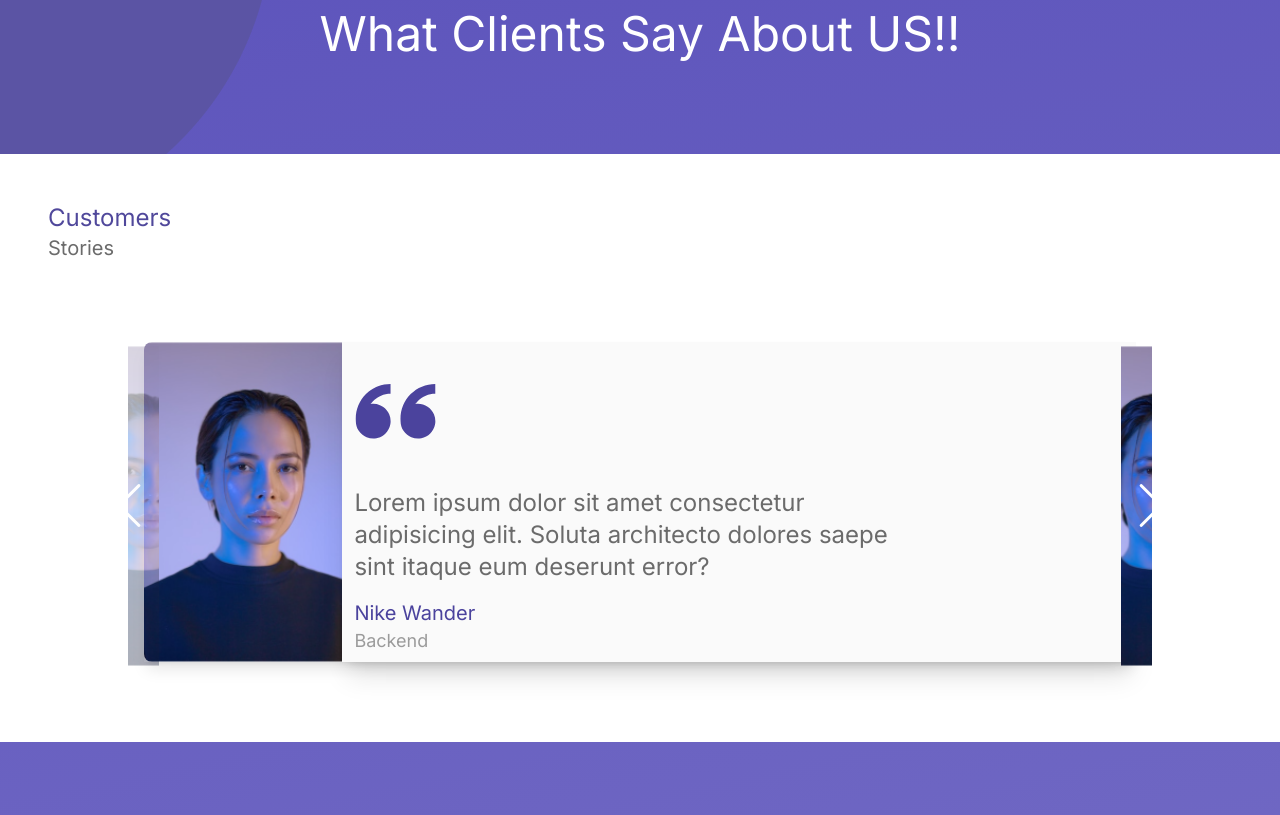
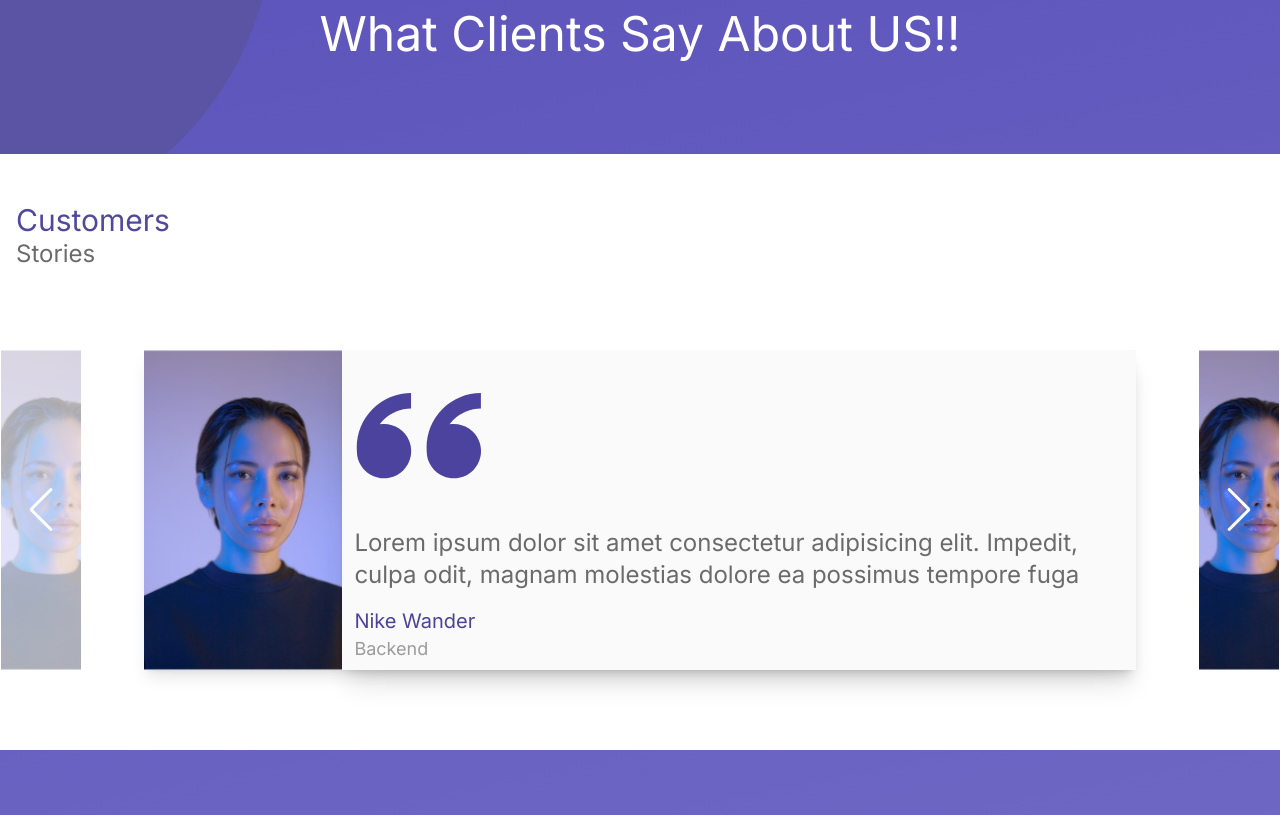
Before and after one commit to Mudassir-Nawaz/Smart-home, a plain HTML site: page index.html in a window 1280 px wide. Shown: the part 1405-2220 px from the top of the page. Drawn offline with nearby package versions, Linux system fonts and the light colour scheme.

Commit message:
last fix of today

```diff
--- a/assets/js/landing.js
+++ b/assets/js/landing.js
@@ -170,3 +170,14 @@ setInterval(() => {
 
   }
 }, 100);
+
+setInterval(() => {
+
+  let mouse = document.querySelector('.mousey');
+  if(documentBody.classList.toString().includes('fp-viewing-eight')){
+    mouse.style.backgroundColor = "#50489B"
+  }else{
+    mouse.style.backgroundColor = "transparent"
+
+  }
+}, 1000);
--- a/index.html
+++ b/index.html
@@ -24,6 +24,10 @@
 
     <style>
       .swiper {
+        width: 100%;
+        height: 100%;
+      }
+      .swiper.mySwiper-2 {
         width: 80%;
         height: 100%;
       }
@@ -55,32 +59,51 @@
         height: 100%;
         object-fit: cover;
       }
-      .swiper-button-next {
+      .swiper-button-next.testi {
         /* margin: 100px; */
         background-image: url('./assets/images/profile-big.png');
         background-size: cover;
         background-position: center;
-        padding: 0 30px !important;
+        padding: 0 40px !important;
         color: #fff;
         margin: -22px -39px !important;
         z-index: 1000;
         position: absolute !important;
-        top: 22% !important;
+        top: 50% !important;
+        right: 40px !important;
+        transform: translateY(-25%);
       }
-      .swiper-button-prev {
+      .swiper-button-prev.testi {
         background-image: url('./assets/images/profile-big.png');
         background-size: cover;
         background-position: center;
-        padding: 0 30px !important;
+        padding: 0 40px !important;
         color: #fff;
         margin: -22px -39px !important;
         z-index: 100;
         position: absolute !important;
-        top: 22% !important;
+        top: 50% !important;
+        left: 40px !important;
+        transform: translateY(-25%);
+      }
+      @media (max-width:1024px){
+        .swiper-button-next.testi,
+        .swiper-button-prev.testi {
+          display: none !important;
+        }
       }
       @media (max-width:768px) {
         .small-hide {
           display: none !important;
+        }
+
+        @media only screen and (max-width: 1024px) and (min-width: 768px)  {
+          .swiper-button-next.testi {
+            right: -90px !important;
+          }
+          .swiper-button-prev.testi {
+            left: -90px !important;
+          }
         }
       }
     </style>
@@ -250,29 +273,29 @@
     <div>
       <h1 class="text-center text-3xl md:text-4xl lg:text-5xl mb-16 md:my-24 text-white hidden md:block">What Clients Say About US!!</h1>
     </div>
-    <section class="mb-12 md:bg-white" id="testimonials">
-        <div class="container mx-auto">
+    <section class="mb-12 lg:bg-white" id="testimonials">
+        <div class="container mx-auto relative">
           <h1 class="text-center text-3xl md:text-4xl lg:text-5xl mb-16 md:my-24 text-white block md:hidden">What Clients Say About US!!</h1>
 
           <!-- new carousel -->
-          <div class="mx-4 pt-12 xl:px-8 2xl:pl-40 z-50">
-            <h1 class="text-darkPurple text-xl lg:text-2xl">Customers</h1>
-            <p class="text-grayAccent text-lg lg:text-xl">Stories</p>
+          <div class="mx-4 pt-12 z-50 hidden lg:block">
+            <h1 class="text-darkPurple text-xl lg:text-2xl xl:text-3xl">Customers</h1>
+            <p class="text-grayAccent text-lg lg:text-xl  xl:text-2xl">Stories</p>
           </div>
-          <div class="swiper mySwiper-2 hidden md:block py-16 relative mx-auto" style="padding: 5em 0 !important;">
-            <div class="swiper-button-next min-h-[320px]"></div>
-            <div class="swiper-button-prev min-h-[320px]"></div>
+          <div class="swiper-button-next testi min-h-[320px]"></div>
+          <div class="swiper-button-prev testi min-h-[320px]"></div>
+          <div class="swiper mySwiper-2 hidden lg:block py-16 relative mx-auto" style="padding: 5em 0 !important;">
             <div class="swiper-wrapper">
               <div class="swiper-slide">
                 <div class="flex mx-4 h-80 shadow-lg">
                   <div class="w-[20%] h-80 ">
-                    <img src="./assets/images/profile-big.png" alt="" class="w-full h-full object-cover aspect-auto rounded-tl-lg rounded-bl-lg">
+                    <img src="./assets/images/profile-big.png" alt="" class="w-full h-full object-cover aspect-auto ">
                   </div>
                   <div class="bg-[#fafafa] pl-3 pr-1 flex flex-col justify-center items-start w-[80%] h-80 shadow-xl">
                     <svg class="mb-2 inline py-10"  viewBox="0 0 35 24" fill="none" xmlns="http://www.w3.org/2000/svg">
                       <path d="M8.09705 9.17704C9.54567 9.17704 10.9617 9.6066 12.1662 10.4114C13.3707 11.2162 14.3095 12.3601 14.8638 13.6985C15.4182 15.0368 15.5632 16.5095 15.2806 17.9303C14.998 19.351 14.3004 20.6561 13.2761 21.6804C12.2518 22.7047 10.9467 23.4023 9.52596 23.6849C8.10518 23.9675 6.6325 23.8225 5.29416 23.2681C3.95582 22.7138 2.81192 21.775 2.00711 20.5705C1.2023 19.366 0.77274 17.95 0.77274 16.5014L0.739258 15.455C0.739258 11.57 2.28259 7.84403 5.02974 5.09688C7.77689 2.34973 11.5028 0.806396 15.3879 0.806396V4.99172C14.0132 4.98802 12.6515 5.25688 11.3813 5.78274C10.1112 6.3086 8.95797 7.08103 7.98824 8.05537C7.61134 8.43156 7.26365 8.83592 6.94818 9.26493C7.32277 9.20634 7.70573 9.17495 8.09496 9.17495L8.09705 9.17704ZM26.931 9.17704C28.3796 9.17704 29.7957 9.6066 31.0002 10.4114C32.2046 11.2162 33.1434 12.3601 33.6978 13.6985C34.2521 15.0368 34.3972 16.5095 34.1146 17.9303C33.832 19.351 33.1344 20.6561 32.1101 21.6804C31.0857 22.7047 29.7807 23.4023 28.3599 23.6849C26.9391 23.9675 25.4665 23.8225 24.1281 23.2681C22.7898 22.7138 21.6459 21.775 20.8411 20.5705C20.0363 19.366 19.6067 17.95 19.6067 16.5014L19.5732 15.455C19.5732 11.57 21.1165 7.84403 23.8637 5.09688C26.6108 2.34973 30.3368 0.806396 34.2218 0.806396V4.99172C32.8472 4.98802 31.4854 5.25688 30.2153 5.78274C28.9452 6.3086 27.7919 7.08103 26.8222 8.05537C26.4453 8.43156 26.0976 8.83592 25.7821 9.26493C26.1567 9.20634 26.5397 9.17495 26.931 9.17495V9.17704Z" fill="#4B439D" fill-opacity="1"/>
                     </svg>
-                    <p class="text-2xl text-start text-[#6b6b6b] mb-4 w-[70%]">Lorem ipsum dolor sit amet consectetur adipisicing elit. Soluta architecto dolores saepe sint itaque eum deserunt error?</p>
+                    <p class="text-2xl text-start text-[#6b6b6b] mb-4">Lorem ipsum dolor sit amet consectetur adipisicing elit. Impedit, culpa odit, magnam molestias dolore ea possimus tempore fuga</p>
                     <h3 class="text-prupleAccent text-xl bgpr">Nike Wander</h3>
                     <h6 class="text-[#9b9b9b] mb-2">Backend</h6>
                   </div>
@@ -281,13 +304,13 @@
               <div class="swiper-slide">
                 <div class="flex mx-4 h-80 shadow-lg">
                   <div class="w-[20%] h-80 ">
-                    <img src="./assets/images/profile-big.png" alt="" class="w-full h-full object-cover aspect-auto rounded-tl-lg rounded-bl-lg">
+                    <img src="./assets/images/profile-big.png" alt="" class="w-full h-full object-cover aspect-auto ">
                   </div>
                   <div class="bg-[#fafafa] pl-3 pr-1 flex flex-col justify-center items-start w-[80%] h-80 shadow-xl">
                     <svg class="mb-2 inline py-10"  viewBox="0 0 35 24" fill="none" xmlns="http://www.w3.org/2000/svg">
                       <path d="M8.09705 9.17704C9.54567 9.17704 10.9617 9.6066 12.1662 10.4114C13.3707 11.2162 14.3095 12.3601 14.8638 13.6985C15.4182 15.0368 15.5632 16.5095 15.2806 17.9303C14.998 19.351 14.3004 20.6561 13.2761 21.6804C12.2518 22.7047 10.9467 23.4023 9.52596 23.6849C8.10518 23.9675 6.6325 23.8225 5.29416 23.2681C3.95582 22.7138 2.81192 21.775 2.00711 20.5705C1.2023 19.366 0.77274 17.95 0.77274 16.5014L0.739258 15.455C0.739258 11.57 2.28259 7.84403 5.02974 5.09688C7.77689 2.34973 11.5028 0.806396 15.3879 0.806396V4.99172C14.0132 4.98802 12.6515 5.25688 11.3813 5.78274C10.1112 6.3086 8.95797 7.08103 7.98824 8.05537C7.61134 8.43156 7.26365 8.83592 6.94818 9.26493C7.32277 9.20634 7.70573 9.17495 8.09496 9.17495L8.09705 9.17704ZM26.931 9.17704C28.3796 9.17704 29.7957 9.6066 31.0002 10.4114C32.2046 11.2162 33.1434 12.3601 33.6978 13.6985C34.2521 15.0368 34.3972 16.5095 34.1146 17.9303C33.832 19.351 33.1344 20.6561 32.1101 21.6804C31.0857 22.7047 29.7807 23.4023 28.3599 23.6849C26.9391 23.9675 25.4665 23.8225 24.1281 23.2681C22.7898 22.7138 21.6459 21.775 20.8411 20.5705C20.0363 19.366 19.6067 17.95 19.6067 16.5014L19.5732 15.455C19.5732 11.57 21.1165 7.84403 23.8637 5.09688C26.6108 2.34973 30.3368 0.806396 34.2218 0.806396V4.99172C32.8472 4.98802 31.4854 5.25688 30.2153 5.78274C28.9452 6.3086 27.7919 7.08103 26.8222 8.05537C26.4453 8.43156 26.0976 8.83592 25.7821 9.26493C26.1567 9.20634 26.5397 9.17495 26.931 9.17495V9.17704Z" fill="#4B439D" fill-opacity="1"/>
                     </svg>
-                    <p class="text-2xl text-start text-[#6b6b6b] mb-4 w-[70%]">Lorem ipsum dolor sit amet consectetur adipisicing elit. Soluta architecto dolores saepe sint itaque eum deserunt error?</p>
+                    <p class="text-2xl text-start text-[#6b6b6b] mb-4">Lorem ipsum dolor sit amet consectetur adipisicing elit. Impedit, culpa odit, magnam molestias dolore ea possimus tempore fuga</p>
                     <h3 class="text-prupleAccent text-xl bgpr">Nike Wander</h3>
                     <h6 class="text-[#9b9b9b] mb-2">Backend</h6>
                   </div>
@@ -296,13 +319,13 @@
               <div class="swiper-slide">
                 <div class="flex mx-4 h-80 shadow-lg">
                   <div class="w-[20%] h-80 ">
-                    <img src="./assets/images/profile-big.png" alt="" class="w-full h-full object-cover aspect-auto rounded-tl-lg rounded-bl-lg">
+                    <img src="./assets/images/profile-big.png" alt="" class="w-full h-full object-cover aspect-auto ">
                   </div>
                   <div class="bg-[#fafafa] pl-3 pr-1 flex flex-col justify-center items-start w-[80%] h-80 shadow-xl">
                     <svg class="mb-2 inline py-10"  viewBox="0 0 35 24" fill="none" xmlns="http://www.w3.org/2000/svg">
                       <path d="M8.09705 9.17704C9.54567 9.17704 10.9617 9.6066 12.1662 10.4114C13.3707 11.2162 14.3095 12.3601 14.8638 13.6985C15.4182 15.0368 15.5632 16.5095 15.2806 17.9303C14.998 19.351 14.3004 20.6561 13.2761 21.6804C12.2518 22.7047 10.9467 23.4023 9.52596 23.6849C8.10518 23.9675 6.6325 23.8225 5.29416 23.2681C3.95582 22.7138 2.81192 21.775 2.00711 20.5705C1.2023 19.366 0.77274 17.95 0.77274 16.5014L0.739258 15.455C0.739258 11.57 2.28259 7.84403 5.02974 5.09688C7.77689 2.34973 11.5028 0.806396 15.3879 0.806396V4.99172C14.0132 4.98802 12.6515 5.25688 11.3813 5.78274C10.1112 6.3086 8.95797 7.08103 7.98824 8.05537C7.61134 8.43156 7.26365 8.83592 6.94818 9.26493C7.32277 9.20634 7.70573 9.17495 8.09496 9.17495L8.09705 9.17704ZM26.931 9.17704C28.3796 9.17704 29.7957 9.6066 31.0002 10.4114C32.2046 11.2162 33.1434 12.3601 33.6978 13.6985C34.2521 15.0368 34.3972 16.5095 34.1146 17.9303C33.832 19.351 33.1344 20.6561 32.1101 21.6804C31.0857 22.7047 29.7807 23.4023 28.3599 23.6849C26.9391 23.9675 25.4665 23.8225 24.1281 23.2681C22.7898 22.7138 21.6459 21.775 20.8411 20.5705C20.0363 19.366 19.6067 17.95 19.6067 16.5014L19.5732 15.455C19.5732 11.57 21.1165 7.84403 23.8637 5.09688C26.6108 2.34973 30.3368 0.806396 34.2218 0.806396V4.99172C32.8472 4.98802 31.4854 5.25688 30.2153 5.78274C28.9452 6.3086 27.7919 7.08103 26.8222 8.05537C26.4453 8.43156 26.0976 8.83592 25.7821 9.26493C26.1567 9.20634 26.5397 9.17495 26.931 9.17495V9.17704Z" fill="#4B439D" fill-opacity="1"/>
                     </svg>
-                    <p class="text-2xl text-start text-[#6b6b6b] mb-4 w-[70%]">Lorem ipsum dolor sit amet consectetur adipisicing elit. Soluta architecto dolores saepe sint itaque eum deserunt error?</p>
+                    <p class="text-2xl text-start text-[#6b6b6b] mb-4">Lorem ipsum dolor sit amet consectetur adipisicing elit. Impedit, culpa odit, magnam molestias dolore ea possimus tempore fuga</p>
                     <h3 class="text-prupleAccent text-xl bgpr">Nike Wander</h3>
                     <h6 class="text-[#9b9b9b] mb-2">Backend</h6>
                   </div>
@@ -313,7 +336,7 @@
           <!-- end new carousel -->
 
 
-          <div class="block md:hidden">
+          <div class="block lg:hidden">
             <div class="flex mx-4  h-56 mb-6">
               <div class="w-[30%] h-56">
                 <img src="./assets/images/profile-small.png" alt="" class="w-full h-full object-cover aspect-auto rounded-tl-lg rounded-bl-lg">
@@ -426,7 +449,7 @@
 
     <!-- Footer Starts -->
 
-    <footer class="mb-12 md:my-20">
+    <footer class="mb-12 md:my-20 relative">
       <div class="container mx-auto">
         <div class="flex text-white justify-center gap-8 md:space-x-16">
           <div>
```
Also changed, not shown: landing.html (+7 -7 lines), assets/css/output.css, assets/images/Rectangle.png (added).
